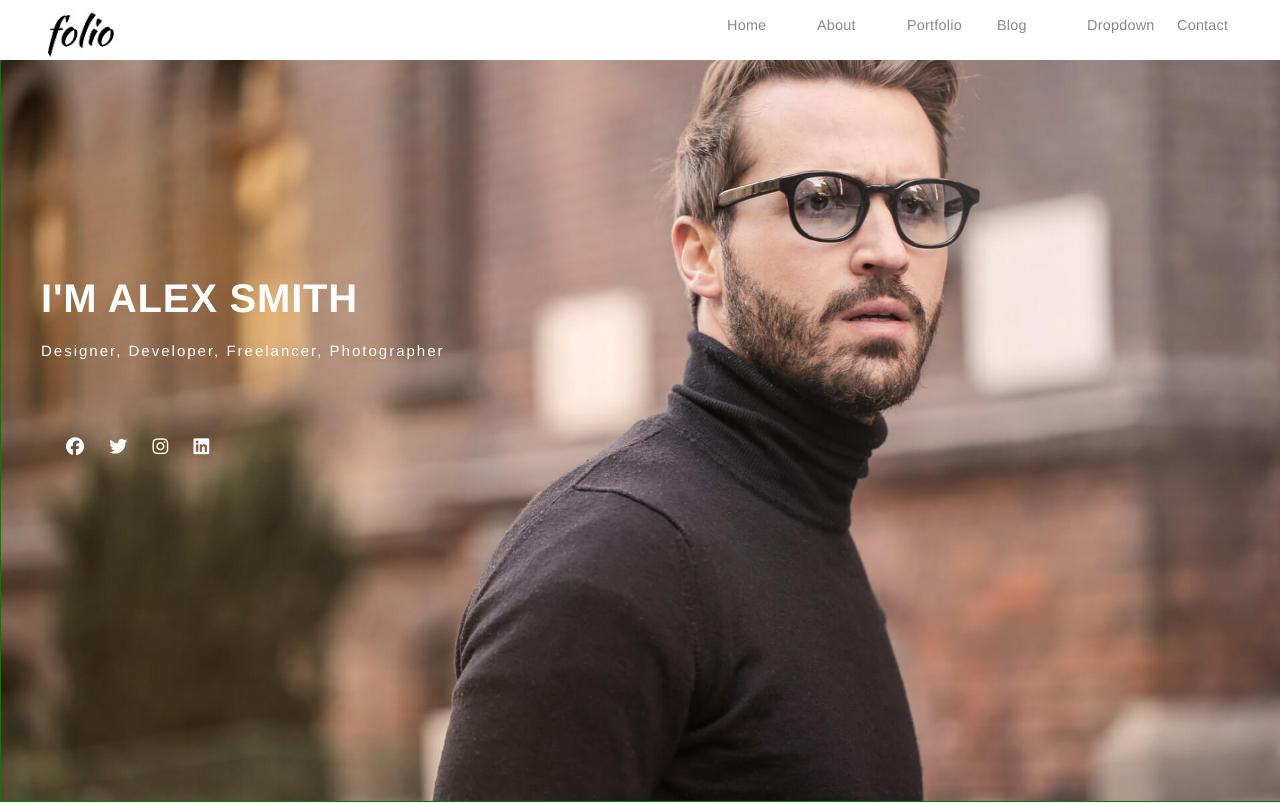
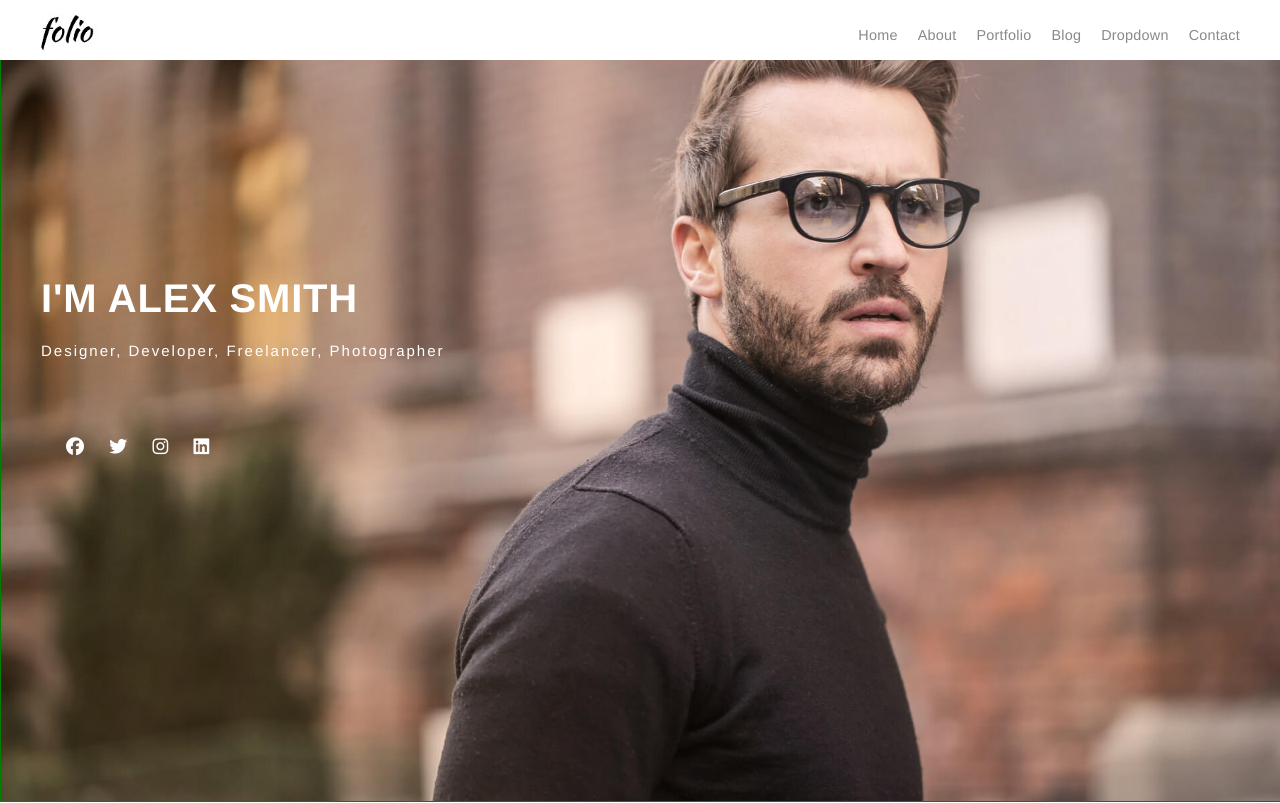
Before and after one commit to NamigRustamov/WebFundamentals, a plain HTML site: page Portfolio-Project/index.html in a window 1280 px wide. Shown: the top 803 px of the page. Drawn offline with Linux system fonts and the light colour scheme.

Commit message:
Portfolio-Project

```diff
--- a/Portfolio-Project/style.css
+++ b/Portfolio-Project/style.css
@@ -60,26 +60,37 @@ p{
 
 }
 
-.navbar-logo img{
-    width: 90px;
-    height: 50px;
-    margin-top: 10px;
+
+.navbar i{
+    transition: 00.3s;
 }
 
-.navbar ul li{
-    width: 90px;
-    height: 35px;
+.navbar-logo img{
+    width: 61px;
+    height: 40px;
+    object-fit: cover;
+}
+
+.navbar ul {
+
+    gap: 20px;
+
 
 }
 .navbar-nav ul li a{
-    padding: 0px 0px;
     font-size: 1.2em;
-    display: flex;
-    justify-content: space-between;
-    align-items: center;
-    margin-left: 27px;
+
 }
 
+.navbar li{
+    padding: 13px 0px;
+    position: relative;
+}
+
+/* .navbar i{
+    margin-left: 10px;
+
+} */
 
 /* Navbar section end */
 
@@ -87,6 +98,7 @@ p{
 
 .sub-menu{
     background: rgb(234, 199, 199);
+
 }
 
 .navbar-nav ul li:hover{
@@ -108,6 +120,7 @@ p{
 .sub-menu2 ul li:hover {
     width: 120px;
     padding: 5px 5px;
+
 }
 
 .navbar-nav ul li:hover .sub-menu{
@@ -444,6 +457,13 @@ p{
     width: 600px;
 }
 
+.contact-container{
+    width: 1170;
+    margin: 0 auto;
+    display: flex;
+    justify-content: space-between;
+    align-items: center;
+}
 
 .form-contact{
     display: flex;
@@ -463,7 +483,8 @@ p{
 .form-contact textarea{
     padding: 5px;
     margin: 5px;
-    width: 100%;
+    min-width: 100%;
+    max-width: 100%;
 }
 /* contact section end */
 
```
